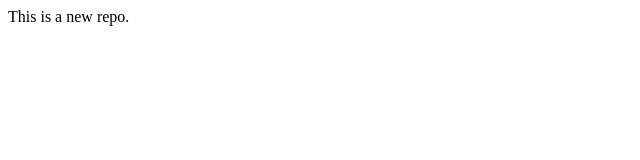
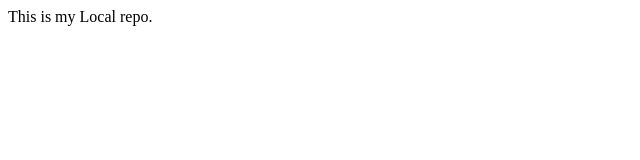
Before and after one commit to AnjumDigitalForge/apnacollege-demo, a plain HTML site: page index.html in a window 1280 px wide. Shown: the full height of the page, 0-640 px from the left. Drawn offline with Linux system fonts and the light colour scheme.

Commit message:
final changes for merge

```diff
--- a/index.html
+++ b/index.html
@@ -1 +1 @@
-<p>This is a new repo.</p>
+<p> This is my Local repo.</p>
```
